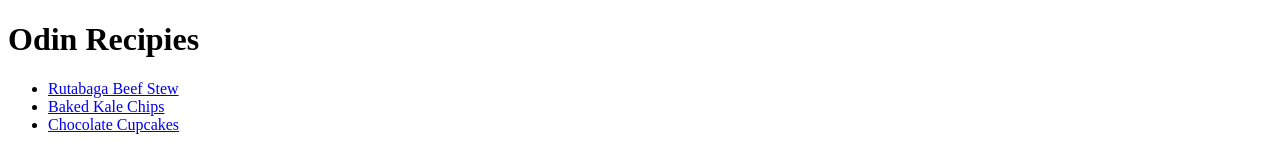
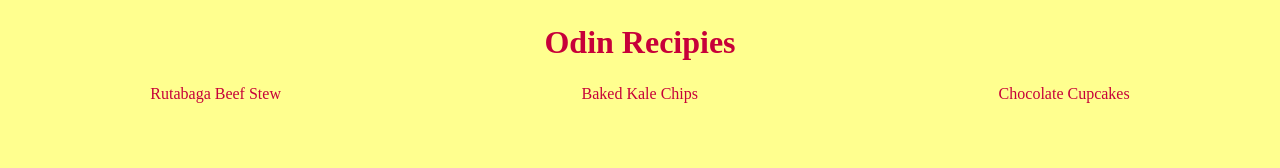
Before and after one commit to Hirvaeron/odin-recipes, a plain HTML site: page index.html in a window 1280 px wide. Drawn offline with Linux system fonts and the light colour scheme.

Commit message:
feat: add basic css to pages

```diff
--- /dev/null
+++ b/css/home.css
@@ -0,0 +1,26 @@
+*{
+    margin: 0;
+    padding: 0;
+}
+body{
+    background-color:#FFFF8F;
+    color: #C70039;
+}
+h1{
+    text-align: center;
+    margin:3vh 0;
+}
+a,
+a:visited{
+    text-decoration: none;
+    color: #C70039;
+}
+a:hover{
+    color: #900C3F;
+}
+ul{
+    display: flex;
+    flex-direction: row;
+    justify-content: space-around;
+    list-style: none;
+}
--- /dev/null
+++ b/css/recipies.css
@@ -0,0 +1,16 @@
+body{
+    background-color:#FFFF8F;
+    color: #C70039;
+}
+h1{
+    text-align: center;
+    margin:3vh 0;
+}
+h2,
+h3{
+    margin:2vh 0;
+}
+img{
+    height:auto;
+    width: 300px;
+}
--- a/index.html
+++ b/index.html
@@ -4,6 +4,7 @@
     <meta charset="UTF-8">
     <meta http-equiv="X-UA-Compatible" content="IE=edge">
     <meta name="viewport" content="width=device-width, initial-scale=1.0">
+    <link rel="stylesheet" href="./css/home.css">
     <title>Odin Recipies</title>
 </head>
 <body>
```
Also changed, not shown: recipies/baked-kale-chips.html (+1 -0 lines), recipies/chocolate-cupcakes.html (+1 -0 lines), recipies/rutabaga-beef-stew.html (+1 -0 lines).
